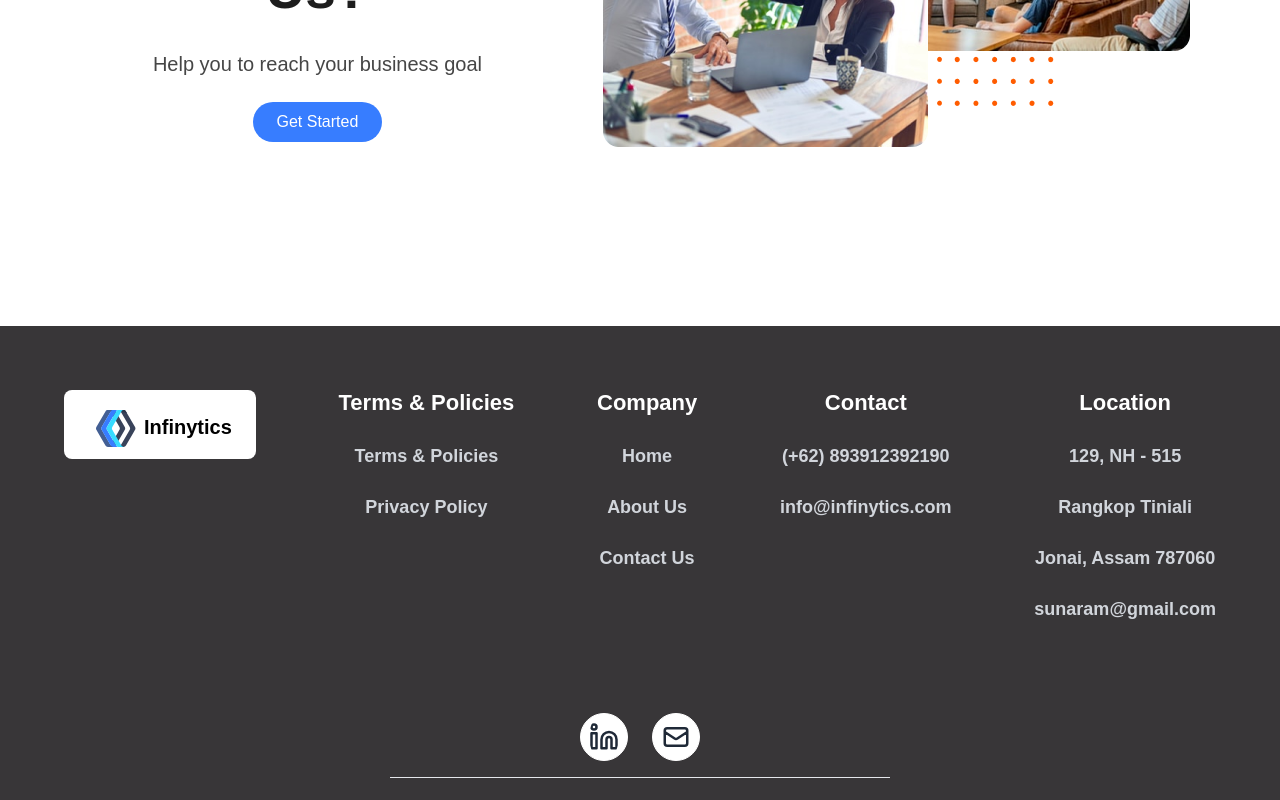
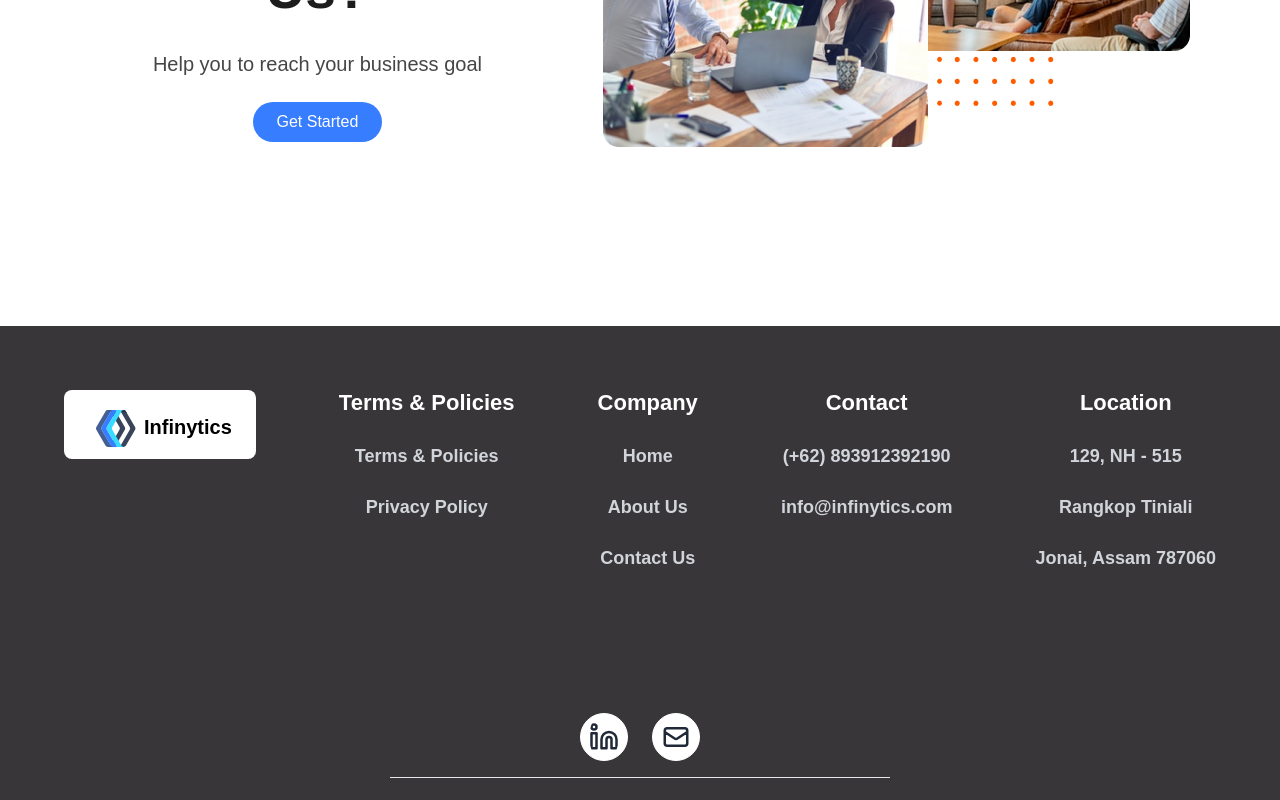
Before and after one commit to preeti28dec/Infinytics, a React (Create React App) app: page / in a window 1280 px wide. Shown: the part 3887-4687 px from the top of the page. Built offline with nearby package versions, Linux system fonts and the light colour scheme.

Commit message:
Update footer.jsx

```diff
--- a/src/componets/footer.jsx
+++ b/src/componets/footer.jsx
@@ -69,9 +69,6 @@ function Footer() {
             <div className="text-gray-300 text-[18px] font-bold font-Quicksand py-3">
             Jonai, Assam  787060
             </div>
-            <div className="text-gray-300 text-[18px] font-bold font-Quicksand py-3">
-                sunaram@gmail.com
-            </div>
           </div>
         </div>
         <div className="">
```
